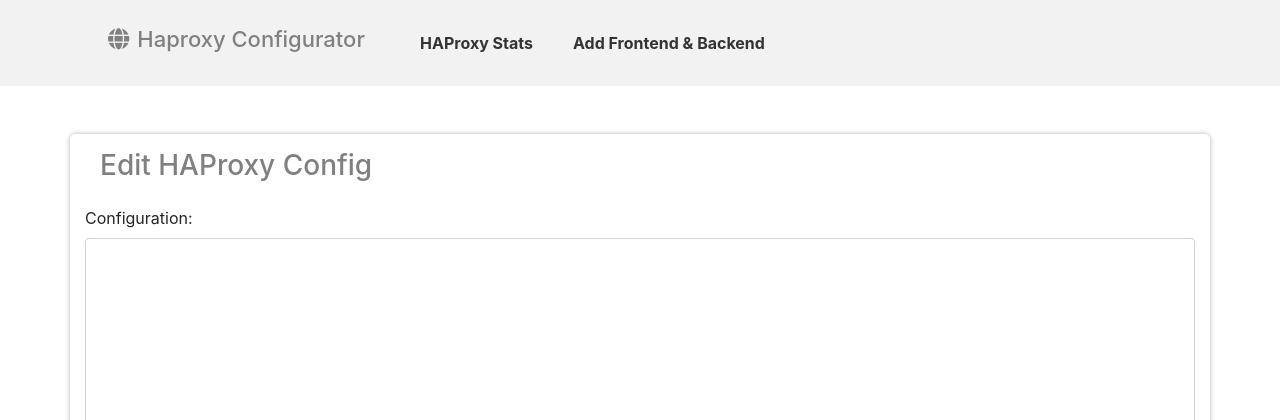
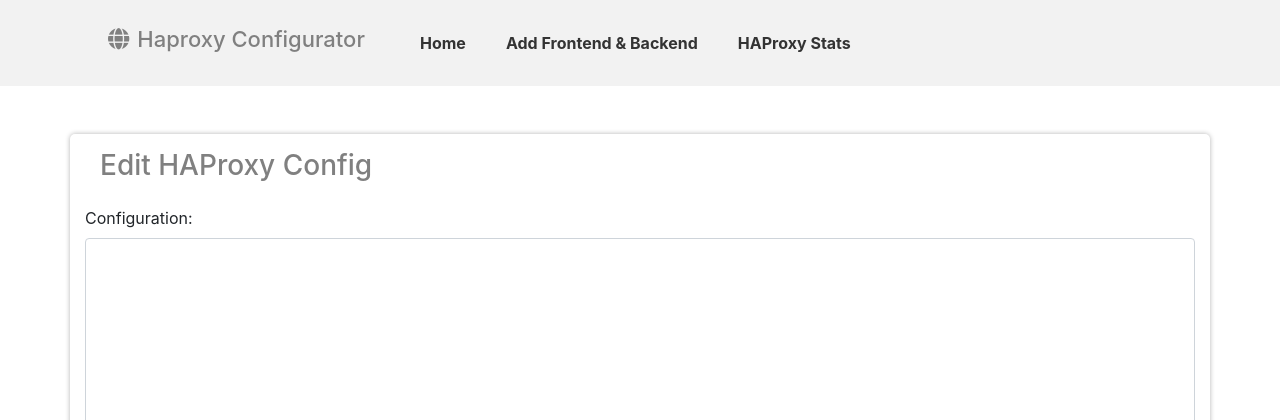
Before and after one commit to alonz22/haproxy-dashboard, a Flask app: template templates/edit.html in a window 1280 px wide. Shown: the top 420 px of the page. Run offline with Flask 3, Linux system fonts and the light colour scheme; the template is opened without the code that fills it, so the values that code supplies are empty; some libraries are stand-ins or nearby versions.

Commit message:
Update edit.html

```diff
--- a/templates/edit.html
+++ b/templates/edit.html
@@ -36,13 +36,15 @@
 </head>
 <body>
 <header>
-    <a href="/" style="text-decoration: none;">
+    <a href="/home" style="text-decoration: none;">
         <h3 style="color: grey; font-size: 22px;" class="logo">
             <i style="margin: 8px;" class="fas fa-globe"></i>Haproxy Configurator
         </h3>
     </a>
+    <a href="/home" class="menu-link">Home</a>
+    <a href="/" class="menu-link">Add Frontend & Backend</a>
     <a  href="http://{{ request.host.split(':')[0] }}:8080/stats" class="menu-link" target="_blank">HAProxy Stats</a>
-    <a href="/" class="menu-link">Add Frontend & Backend</a>
+
 </header>
     <div style="box-shadow: 0 0 5px rgba(0, 0, 0, 0.3); border-radius: 5px;" class="container mt-5">
         <h3 style="color: grey; padding: 15px;">Edit HAProxy Config</h3>
```
